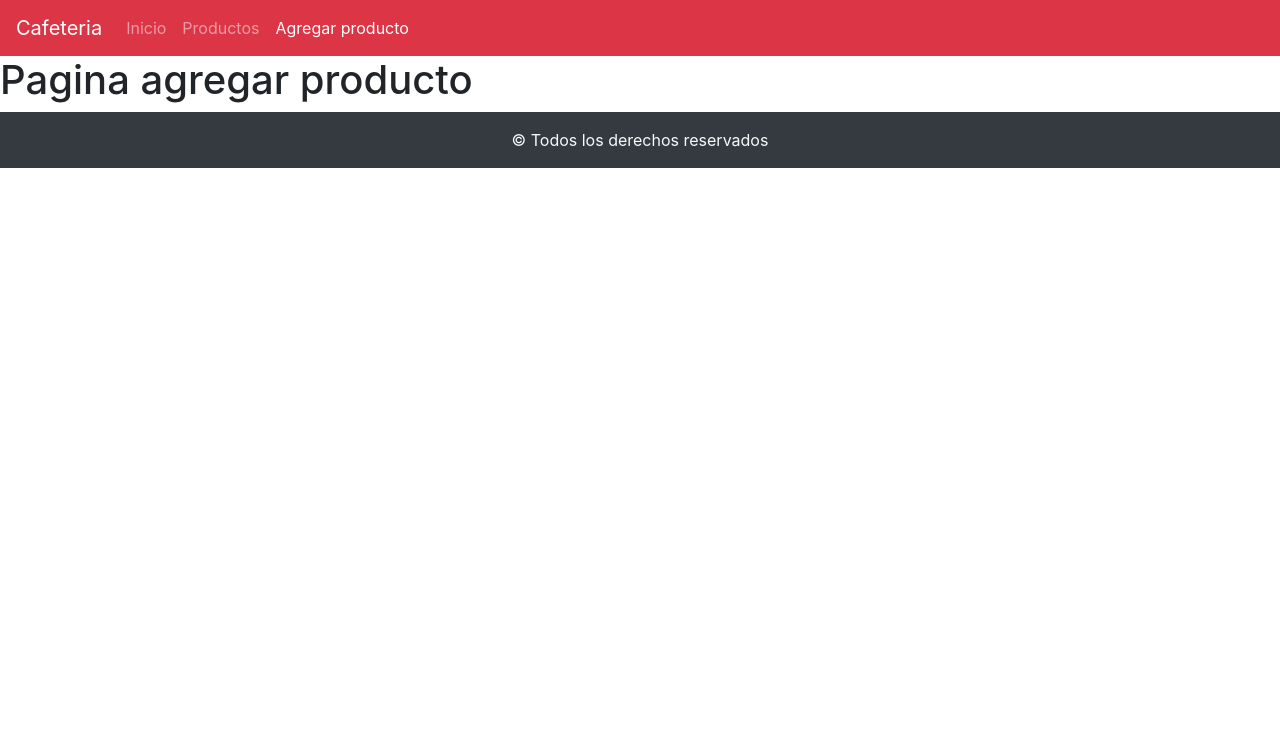
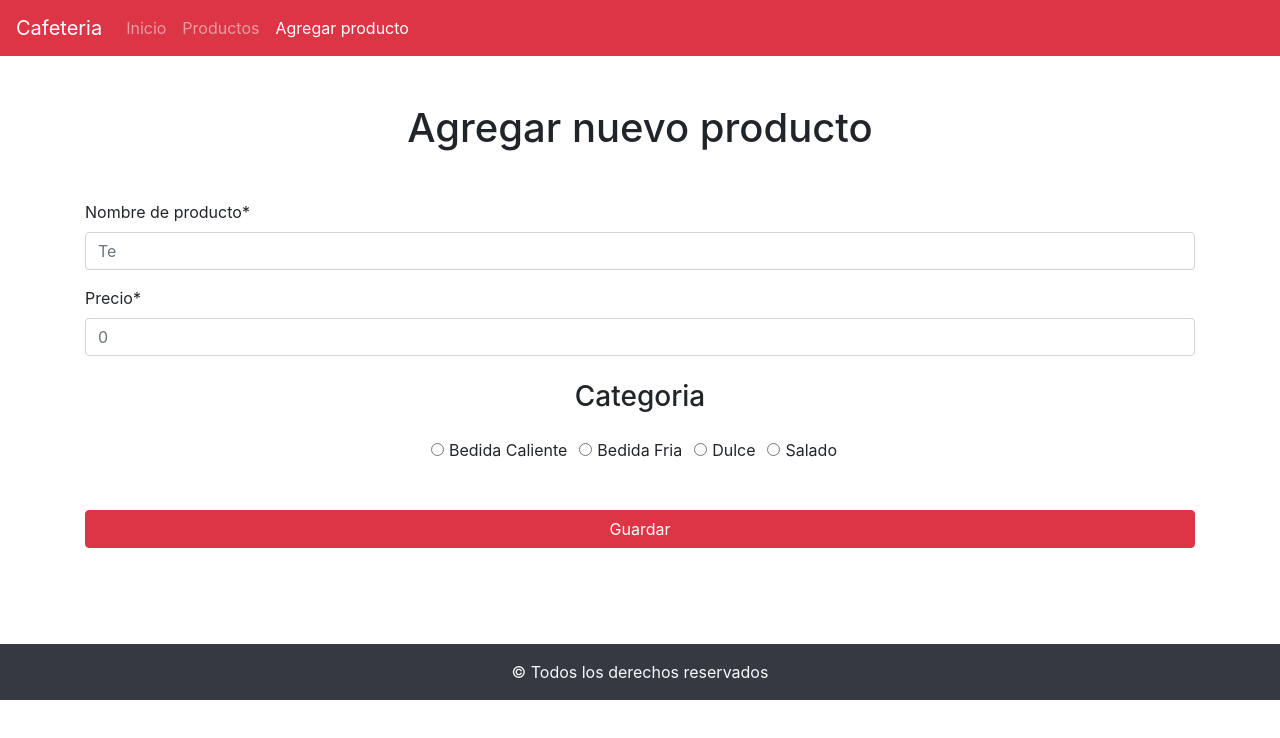
Before and after one commit to silmedina/crudbasico, a React (Create React App) app: page /productos/nuevo in a window 1280 px wide. Shown: the top 738 px of the page. Built offline with nearby package versions, Linux system fonts and the light colour scheme.

Commit message:
se agrego una variable de entorno y POST

```diff
--- /dev/null
+++ b/db.json
@@ -0,0 +1,46 @@
+{
+  "cafeteria": [
+    {
+      "nombreProducto": "cafe",
+      "precioProducto": 50,
+      "categoria": "bebidaCaliente",
+      "id": 1
+    },
+    {
+      "nombreProducto": "medialuna x unidad",
+      "precioProducto": 40,
+      "categoria": "dulce",
+      "id": 2
+    },
+    {
+      "nombreProducto": "licuado frutilla",
+      "precioProducto": "150",
+      "categoria": "fria",
+      "id": 3
+    },
+    {
+      "nombreProducto": "cafe",
+      "precioProducto": "100",
+      "categoria": "caliente",
+      "id": 4
+    },
+    {
+      "nombreProducto": "cafe",
+      "precioProducto": "200",
+      "categoria": "fria",
+      "id": 5
+    },
+    {
+      "nombreProducto": "te",
+      "precioProducto": "100",
+      "categoria": "caliente",
+      "id": 6
+    },
+    {
+      "nombreProducto": "torta",
+      "precioProducto": "200",
+      "categoria": "dulce",
+      "id": 7
+    }
+  ]
+}
--- a/package.json
+++ b/package.json
@@ -12,6 +12,7 @@
     "react-dom": "^17.0.2",
     "react-router-dom": "^5.2.0",
     "react-scripts": "4.0.3",
+    "sweetalert2": "^10.16.7",
     "web-vitals": "^1.1.1"
   },
   "scripts": {
--- a/src/App.js
+++ b/src/App.js
@@ -2,8 +2,7 @@ import './App.css';
 import {
   BrowserRouter as Router,
   Switch,
-  Route,
-  Link
+  Route
 } from "react-router-dom";
 import Inicio from './components/Inicio';
 import ListarProductos from './components/ListarProductos.js';
--- a/src/components/AgregarProducto.js
+++ b/src/components/AgregarProducto.js
@@ -1,10 +1,99 @@
-import React from 'react';
+import React, {useState} from 'react';
+import { Container, Form , Button , Alert } from 'react-bootstrap';
+import Swal from 'sweetalert2'
+
 
 const AgregarProducto = () => {
+    const URL = process.env.REACT_APP_API_URL;
+    console.log(URL)
+    const [nombreProducto, setNombreProducto] = useState("");
+    const [precioProducto, setPrecioProducto] = useState(0);
+    const [categoria, setCategoria] = useState("");
+    const [error, setError] = useState(false);
+
+    const cambioCategoria = (e) =>{
+        setCategoria(e.target.value)
+    }
+
+    const handleSubmit = async (e)=>{
+        e.preventDefault();
+
+        //validacion
+        if(nombreProducto.trim()=== '' || (precioProducto <= 0 ) || categoria === '' )
+        {
+            // validacion falla, entonces mostrar un cartel cartel de error
+            setError(true);
+        }else {
+            setError(false);
+
+         // si esta bien la validacion entonces agregar el producto en la Api
+
+         //crear el objeto que tengo que enviar a la API
+
+         // enviar el request o solicitud POST
+        }
+        const producto ={
+            nombreProducto,
+            precioProducto,
+            categoria
+        }
+
+        try{
+            // codigo normal
+            const configuracion= {
+                method:"POST",
+                headers: {
+                    "Content-Type":"application/json"
+                },
+                body: JSON.stringify(producto)
+            }
+
+            const respuesta = await fetch(URL,configuracion)
+            console.log(respuesta)
+            if(respuesta.status === 201){
+                //mostrar cartel de que se agrego el producto
+                Swal.fire(
+                    'Producto creado!',
+                    'El producto ingresado se agrego correctamente!',
+                    'success'
+                  )
+            }
+
+        }catch(error){
+            console.log(error);
+        }
+
+    }
+
+
+
     return (
-        <div>
-            <h1>Pagina agregar producto</h1>
-        </div>
+       <Container>
+           <Form className='my-5' onSubmit={handleSubmit}>
+               <h1 className='text-center my-5'>Agregar nuevo producto</h1>
+               <Form.Group>
+                   <Form.Label>Nombre de producto*</Form.Label>
+                   <Form.Control type='text' placeholder='Te' onChange={(e) => setNombreProducto(e.target.value)}></Form.Control>
+               </Form.Group>
+               <Form.Group>
+                   <Form.Label>Precio*</Form.Label>
+                   <Form.Control type='number' placeholder='0'  onChange={(e) => setPrecioProducto(e.target.value)}></Form.Control>
+               </Form.Group>
+               <h3 className='text-center my-4'>Categoria</h3>
+               <div className='text-center'>
+                   <Form.Check type='radio' name='categoria' inline label='Bedida Caliente'value='caliente' onChange={cambioCategoria}></Form.Check>
+                   <Form.Check type='radio' name='categoria' inline label='Bedida Fria' value='fria' onChange={cambioCategoria}></Form.Check>
+                   <Form.Check type='radio' name='categoria' inline label='Dulce' value='dulce' onChange={cambioCategoria}></Form.Check>
+                   <Form.Check type='radio' name='categoria' inline label='Salado' value='salado' onChange={cambioCategoria}></Form.Check>
+               </div>
+               <Button variant='danger' type='submit' className='w-100 my-5'>
+                   Guardar
+                </Button>
+                {
+                    (error === true)?( <Alert variant='warning'>Todos los campos son obligatorios</Alert>):(null)
+                }
+           </Form>
+       </Container>
     );
 };
 
```
Also changed, not shown: 2 other files (tests, documents, lock files or other folders).
